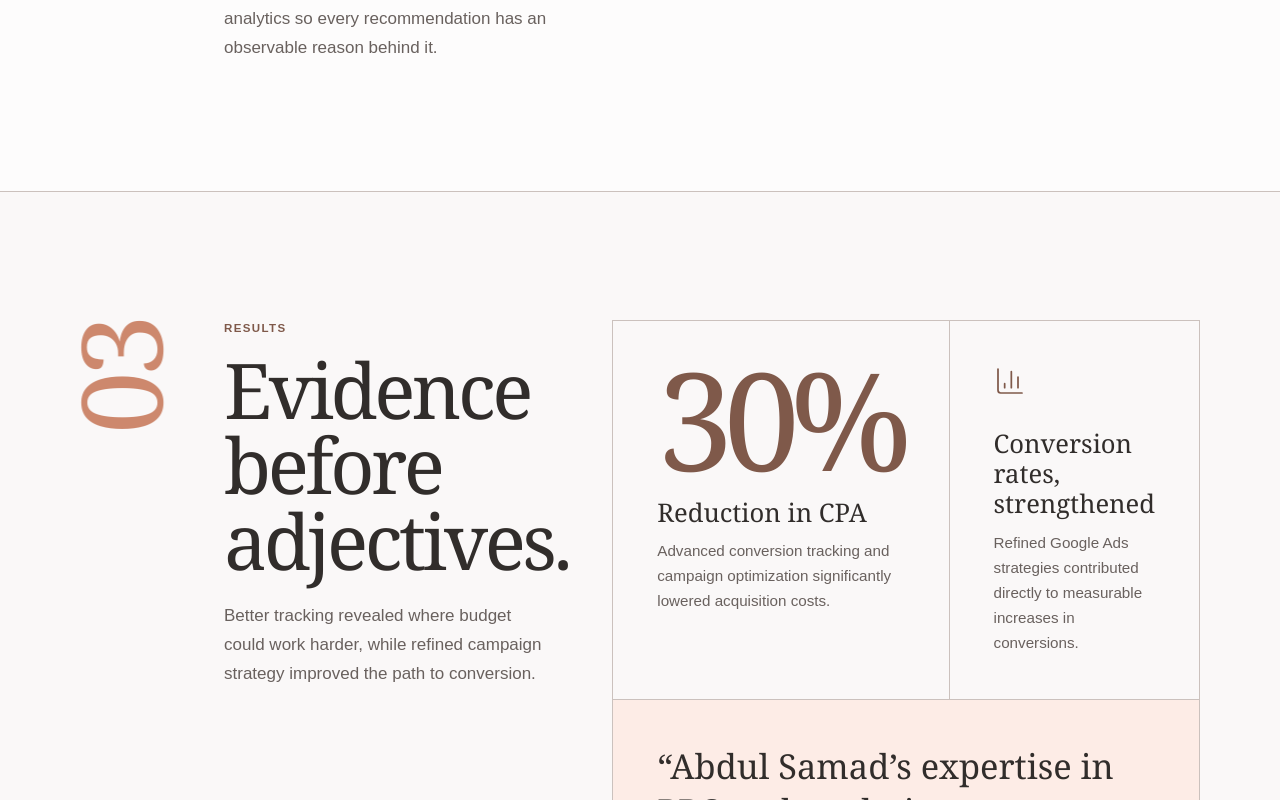
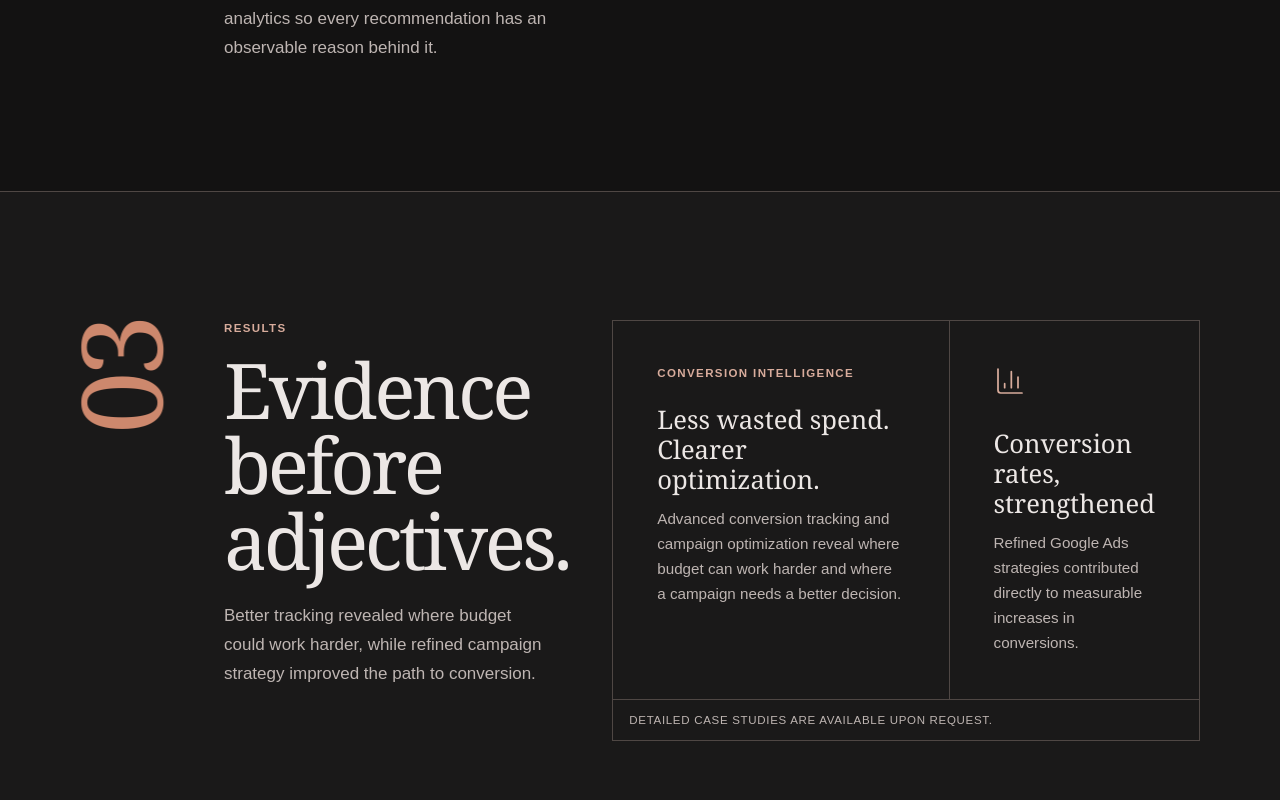
Before and after one commit to ammarbinfaisal/asw, a Next.js app: page / in a window 1280 px wide. Shown: the part 2650-3450 px from the top of the page. Built offline with nearby package versions, Linux system fonts and the light colour scheme.

Commit message:
feat(editorial): darken and simplify authority direction

```diff
--- a/src/app/globals.css
+++ b/src/app/globals.css
@@ -41,37 +41,38 @@
   --info-9: #7aabce;
   --info-11: #4c677a;
 
-  --background: var(--neutral-1);
-  --surface: var(--neutral-2);
-  --surface-hover: var(--neutral-3);
-  --surface-active: var(--neutral-4);
-  --border-subtle: var(--neutral-6);
-  --border: var(--neutral-7);
-  --border-strong: var(--neutral-8);
-  --text-secondary: var(--neutral-11);
-  --text: var(--neutral-12);
-  --accent-bg-subtle: var(--accent-3);
+  --background: #131212;
+  --surface: #1a1919;
+  --surface-hover: #242121;
+  --surface-active: #2d2928;
+  --border-subtle: #413a38;
+  --border: #4f4744;
+  --border-strong: #685e5a;
+  --text-secondary: #beb5b2;
+  --text: #ece7e5;
+  --accent-bg-subtle: #2b1f1a;
   --accent-solid: var(--accent-9);
   --accent-solid-hover: var(--accent-10);
-  --accent-text: var(--accent-11);
+  --accent-text: #d8ac9c;
 
-  --page: var(--neutral-2);
-  --paper: var(--neutral-1);
-  --paper-raised: var(--neutral-3);
-  --ink: var(--neutral-12);
-  --ink-muted: var(--neutral-11);
-  --rule: var(--neutral-7);
-  --rule-soft: var(--neutral-6);
-  --rule-strong: var(--neutral-8);
+  /* Dark editorial surface — values are the verified dark ramp from palette.mjs. */
+  --page: #1a1919;
+  --paper: #131212;
+  --paper-raised: #242121;
+  --ink: #ece7e5;
+  --ink-muted: #beb5b2;
+  --rule: #4f4744;
+  --rule-soft: #413a38;
+  --rule-strong: #685e5a;
   --copper: var(--accent-9);
   --copper-hover: var(--accent-10);
-  --copper-dark: var(--accent-11);
-  --copper-soft: var(--accent-3);
+  --copper-dark: #d8ac9c;
+  --copper-soft: #2b1f1a;
   --on-copper: var(--accent-on-solid);
-  --focus: var(--accent-11);
-  --footer: var(--neutral-12);
-  --footer-text: var(--neutral-2);
-  --footer-muted: var(--neutral-8);
+  --focus: #d8ac9c;
+  --footer: #131212;
+  --footer-text: #ece7e5;
+  --footer-muted: #b8aba6;
 
   --font-display: Georgia, "Times New Roman", serif;
   --font-body: Arial, Helvetica, sans-serif;
--- a/src/app/page.module.css
+++ b/src/app/page.module.css
@@ -265,14 +265,6 @@
   border-bottom: 0;
 }
 
-.metric strong {
-  font-family: var(--font-display);
-  font-size: 2.35rem;
-  font-weight: 400;
-  letter-spacing: -0.04em;
-  line-height: 1;
-}
-
 .metric span:not(.metricMonogram) {
   max-width: 13ch;
   color: var(--ink-muted);
@@ -417,19 +409,19 @@
 }
 
 .featureResult,
-.secondaryResult,
-.quote {
+.secondaryResult {
   margin: 0;
   padding: clamp(1.5rem, 4vw, 2.75rem);
 }
 
-.resultValue {
+.resultKicker {
   margin: 0 0 1.5rem !important;
   color: var(--copper-dark) !important;
-  font-family: var(--font-display);
-  font-size: clamp(4.5rem, 14vw, 8.5rem) !important;
-  letter-spacing: -0.07em;
-  line-height: 0.8 !important;
+  font-size: 0.72rem !important;
+  font-weight: 700;
+  letter-spacing: 0.12em;
+  line-height: 1.4 !important;
+  text-transform: uppercase;
 }
 
 .featureResult h3,
@@ -443,45 +435,6 @@
   margin-block-end: 2rem;
   color: var(--copper-dark);
   stroke-width: 1.3;
-}
-
-.quote {
-  display: flex;
-  flex-direction: column;
-  justify-content: space-between;
-  background: var(--copper-soft) !important;
-}
-
-.quote blockquote {
-  margin: 0;
-  color: var(--ink);
-  font-family: var(--font-display);
-  font-size: clamp(1.45rem, 3vw, 2.15rem);
-  line-height: 1.3;
-}
-
-.quote figcaption {
-  display: flex;
-  flex-wrap: wrap;
-  gap: 0.5rem 1.25rem;
-  justify-content: space-between;
-  margin-block-start: 2.5rem;
-  font-size: 0.72rem;
-  font-weight: 700;
-  letter-spacing: 0.08em;
-  text-transform: uppercase;
-}
-
-.quote a {
-  display: inline-flex;
-  min-height: 44px;
-  align-items: center;
-  gap: 0.25rem;
-  color: var(--copper-dark);
-}
-
-.quote a svg {
-  width: 0.85rem;
 }
 
 .caseNote {
@@ -595,7 +548,6 @@
 @media (pointer: coarse) {
   .navigation a,
   .textLink,
-  .quote a,
   .contactLink,
   .footerInner a {
     min-height: 48px;
@@ -643,10 +595,6 @@
 
   .resultsGrid {
     grid-template-columns: repeat(2, 1fr);
-  }
-
-  .quote {
-    grid-column: 1 / -1;
   }
 
   .caseNote {
@@ -715,9 +663,6 @@
     grid-template-columns: 1.2fr 0.8fr;
   }
 
-  .quote {
-    grid-column: 1 / -1;
-  }
 }
 
 @media (prefers-reduced-motion: reduce) {
--- a/src/app/page.tsx
+++ b/src/app/page.tsx
@@ -127,8 +127,8 @@ export default function Home() {
       <section className={styles.metricStrip} aria-label="Credentials and outcomes">
         <div className={`${styles.shell} ${styles.metricGrid}`}>
           <div className={styles.metric}>
-            <strong>30%</strong>
-            <span>reduction in CPA</span>
+            <span className={styles.metricMonogram} aria-hidden="true">✓</span>
+            <span>conversion tracking focus</span>
           </div>
           <div className={styles.metric}>
             <Image src="/icons8-google-ads.svg" alt="" width={36} height={36} />
@@ -210,11 +210,11 @@ export default function Home() {
           </div>
           <div className={styles.resultsGrid}>
             <article className={styles.featureResult}>
-              <p className={styles.resultValue}>30%</p>
-              <h3>Reduction in CPA</h3>
+              <p className={styles.resultKicker}>Conversion intelligence</p>
+              <h3>Less wasted spend. Clearer optimization.</h3>
               <p>
-                Advanced conversion tracking and campaign optimization significantly lowered
-                acquisition costs.
+                Advanced conversion tracking and campaign optimization reveal where budget can
+                work harder and where a campaign needs a better decision.
               </p>
             </article>
             <article className={styles.secondaryResult}>
@@ -225,18 +225,6 @@ export default function Home() {
                 conversions.
               </p>
             </article>
-            <figure className={styles.quote}>
-              <blockquote>
-                “Abdul Samad’s expertise in PPC and analytics transformed our digital strategy,
-                delivering exceptional results.”
-              </blockquote>
-              <figcaption>
-                <span>Fullstacktics</span>
-                <a href="https://fullstacktics.com" target="_blank" rel="noreferrer">
-                  Visit source <ArrowUpRight aria-hidden="true" />
-                </a>
-              </figcaption>
-            </figure>
             <p className={styles.caseNote}>Detailed case studies are available upon request.</p>
           </div>
         </div>
```
Also changed, not shown: 2 other files (tests, documents, lock files or other folders).
